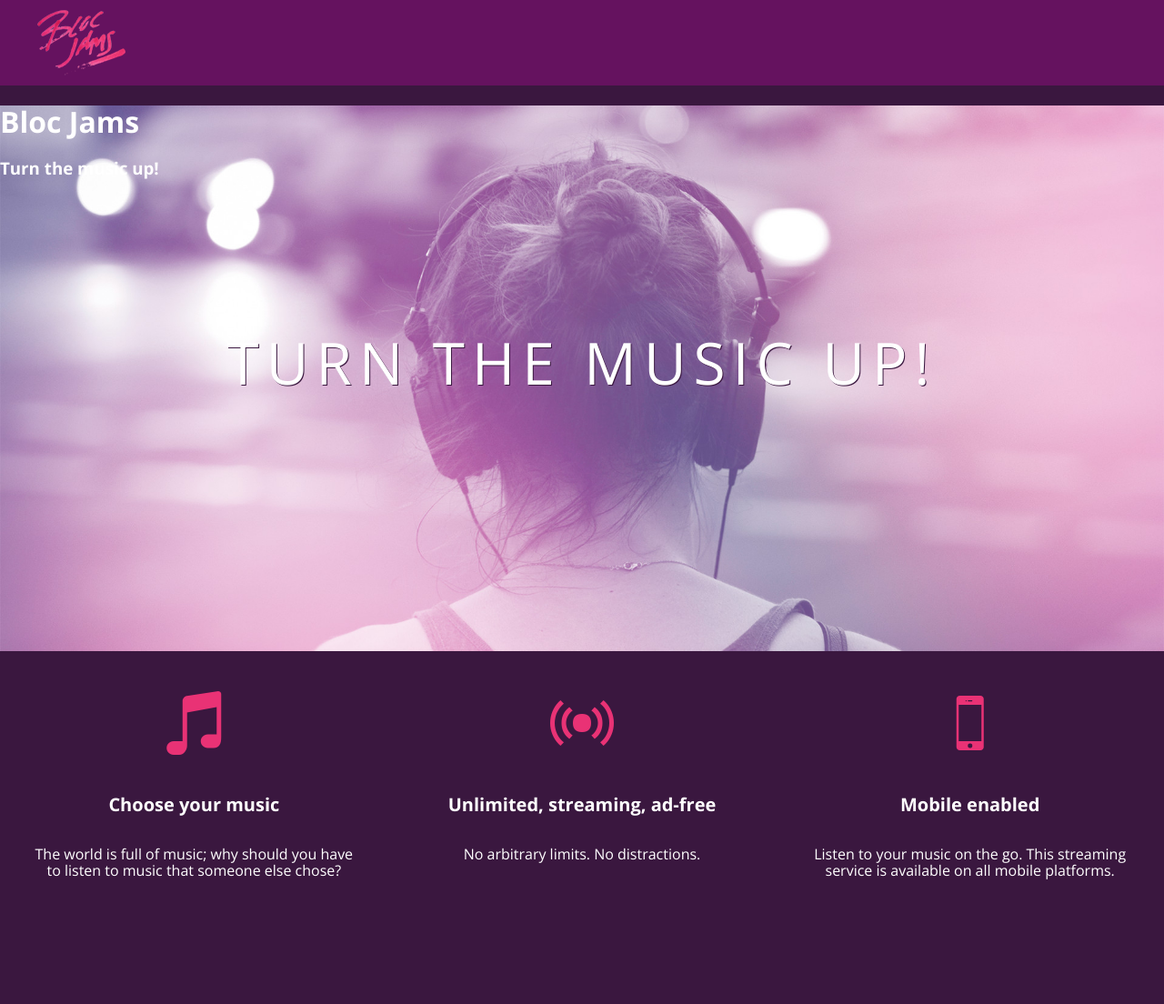
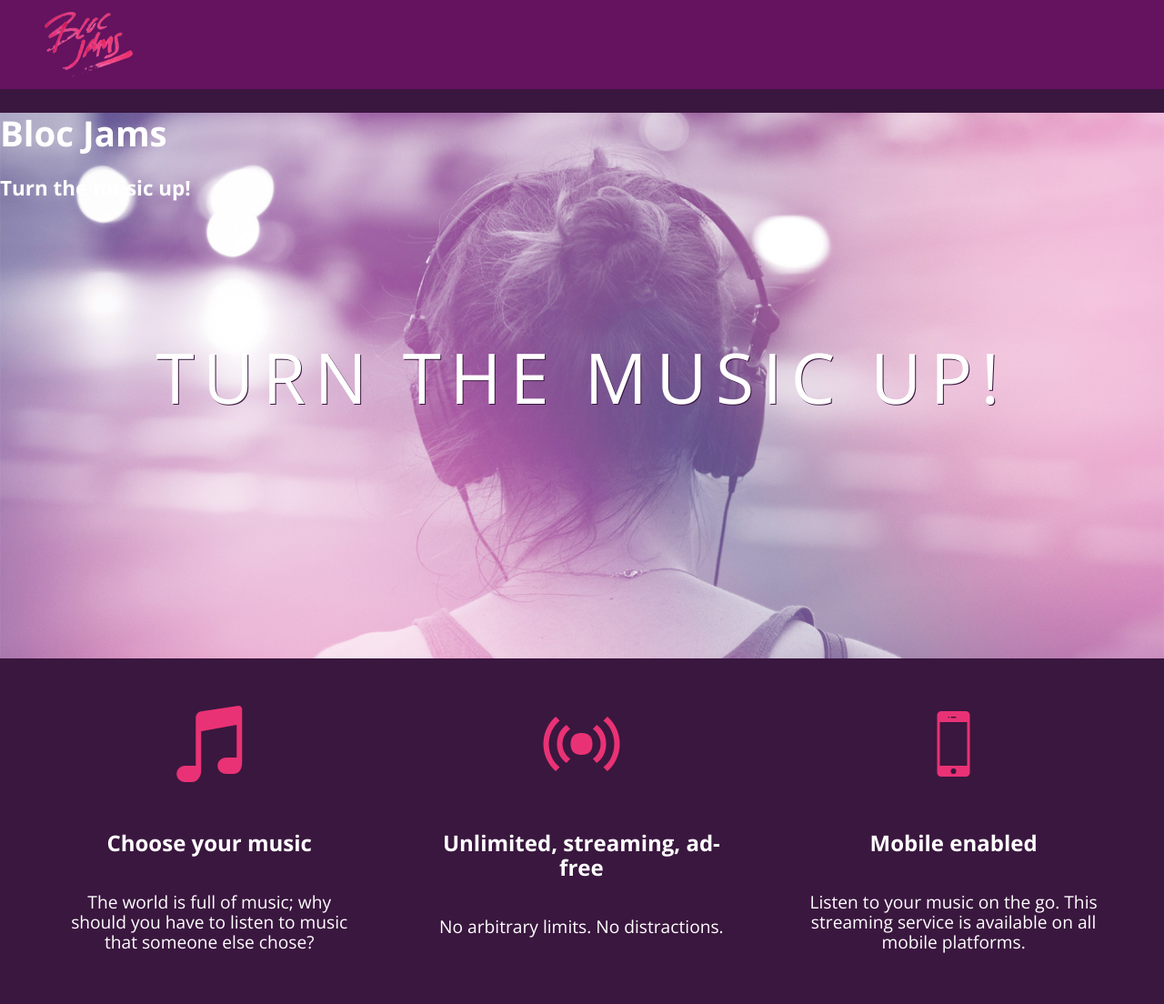
Before and after one commit to MPH320/bloc-jams, a plain HTML site: page index.html in a window 1280 px wide. Shown: the whole page at 91% size. Before the commit the page ends 1014 px from the top, so only its background shows below. Drawn offline with nearby package versions, Linux system fonts and the light colour scheme.

Commit message:
module-2-checkpoint-4 -HTML & CSS: Responsiveness- Completed

```diff
--- a/index.html
+++ b/index.html
@@ -2,10 +2,12 @@
  <html>
      <head>
         <title>Bloc Jams</title>
+         <meta name="viewport" content="width=device-width, initial-scale=1">
          <link rel="stylesheet" type="text/css" href="http://fonts.googleapis.com/css?family=Open+Sans:400,800,600,700,300">
          <link rel="stylesheet" type="text/css" href="http://code.ionicframework.com/ionicons/2.0.1/css/ionicons.min.css">
          <link rel="stylesheet" type="text/css" href="styles/normalize.css">
          <link rel="stylesheet" type="text/css" href="styles/main.css">
+         <link rel="stylesheet" type="text/css" href="styles/landing.css">
      </head>
      <body class="landing">
          <nav class="navbar"> <!-- navigation bar -->
@@ -16,22 +18,22 @@
              <h3>Turn the music up!</h3>
              <h1 class="hero-title">Turn the music up!</h1>
          </section>
-         <section class="selling-points"> <!-- selling points -->
+         <section class="selling-points container"> <!-- selling points -->
 
             <!-- selling point 1 -->
-            <div class="point">
+            <div class="point column third">
                 <span class="ion-music-note"></span>
                  <h5 class="point-title">Choose your music</h5>
                  <p class="point-description">The world is full of music; why should you have to listen to music that someone else chose?</p>
              </div>
              <!-- selling point 2 -->
-             <div class="point">
+             <div class="point column third">
                  <span class="ion-radio-waves"></span>
                  <h5 class="point-title">Unlimited, streaming, ad-free</h5>
                  <p class="point-description">No arbitrary limits. No distractions.</p>
              </div>
              <!-- selling point 3 -->
-             <div class="point">
+             <div class="point column third">
                  <span class="ion-iphone"></span>
                  <h5 class="point-title">Mobile enabled</h5>
                  <p class="point-description">Listen to your music on the go. This streaming service is available on all mobile platforms.</p>
--- /dev/null
+++ b/styles/landing.css
@@ -0,0 +1,48 @@
+body.landing {
+     background-color: rgb(58,23,63);
+ }
+
+ .hero-content {
+     position: relative;
+     min-height: 600px;
+     background-image: url(../assets/images/bloc_jams_bg.jpg);
+     background-repeat: no-repeat;
+     background-position: center center;
+     background-size: cover;
+ }
+
+ .hero-content .hero-title {
+     position: absolute;
+     top: 40%;
+     -webkit-transform: translateY(-50%);
+     -moz-transform: translateY(-50%);
+     transform: translateY(-50%);
+     width: 100%;
+     text-align: center;
+     font-size: 4rem;
+     font-weight: 300;
+     text-transform: uppercase;
+     letter-spacing: 0.5rem;
+     text-shadow: 1px 1px 0px rgb(58,23,63);
+ }
+
+.selling-points {
+     position: relative;
+ }
+
+ .point {
+     position: relative;
+     padding: 2rem;
+     text-align: center;
+ }
+
+ .point .point-title {
+     font-size: 1.25rem;
+ }
+
+ .ion-music-note,
+ .ion-radio-waves,
+ .ion-iphone {
+     color: rgb(233,50,117);
+     font-size: 5rem;
+ }
--- a/styles/main.css
+++ b/styles/main.css
@@ -1,4 +1,10 @@
- html {
+*, *::before, *::after {
+     -moz-box-sizing: border-box;
+     -webkit-box-sizing: border-box;
+     box-sizing: border-box;
+ }
+
+html {
      height: 100%; /* makes sure our HTML takes up 100% of the browser window */
      font-size: 100%;
  }
@@ -7,10 +13,6 @@
      font-family: 'Open Sans'; /* sets our font to the "Open Sans" typeface */
      color: white;             /* sets the text color to white */
      min-height: 100%;         /* says the height of the body must be, at minimum, 100% of the window */
- }
-
- body.landing {
-     background-color: rgb(58,23,63); /* sets the background color to an RGB value (see below) */
  }
 
 .navbar {
@@ -23,55 +25,34 @@
      left: 2rem;
  }
 
-.hero-content {
-     position: relative; /* positioning will be explained in a resource */
-     min-height: 600px;  /* hero content element must be _at least_ 600 pixels */
-     background-image: url(../assets/images/bloc_jams_bg.jpg);
-     background-repeat: no-repeat;
-     background-position: center center;
-     background-size: cover;
+.container {
+     margin: 0 auto;
+     max-width: 64rem;
  }
 
-.hero-content .hero-title {
-     position: absolute;             /* positioning will be explained in a resource */
-     top: 40%;                       /* positioning will be explained in a resource */
-     -webkit-transform: translateY(-50%);
-     -moz-transform: translateY(-50%);
-     -ms-transform: translateY(-50%);
-     transform: translateY(-50%);
-     width: 100%;                    /* makes sure the title inhabits the full width of its container */
-     text-align: center;             /* aligns text in the horizontal center of the element */
-     font-size: 4rem;                /* specifies the size of the font in root em units */
-     font-weight: 300;               /* makes the font thinner or lighter weight */
-     text-transform: uppercase;      /* transforms the text to be all uppercase lettering */
-     letter-spacing: 0.5rem;         /* puts 0.5 root ems worth of space between each letter */
-     text-shadow: 1px 1px 0px rgb(58,23,63); /* creates a shadow underneath the text for readability over the image */
+/* Medium and small screens (640px) */
+ @media (min-width: 640px) {
+   /* Style information will go here */
+     html { font-size: 112%; }
+
+
+     .column {
+         float: left;
+         padding-left: 1rem;
+         padding-right: 1rem;
+     }
+
+
+     .column.full { width: 100%; }
+     .column.two-thirds { width: 66.7%; }
+     .column.half { width: 50%; }
+     .column.third { width: 33.3%; }
+     .column.fourth { width: 25%; }
+     .column.flow-opposite { float: right; }
  }
 
-.selling-points {
-     position: relative;
-     display: table;
-     width: 100%;
-     -webkit-box-sizing: border-box;
-     -moz-box-sizing: border-box;
-     box-sizing: border-box; /* we'll explain this in a resource */
+ /* Large screens (1024px) */
+ @media (min-width: 1024px) {
+   /* Style information will go here */
+     html { font-size: 120%; }
  }
-
- .point {
-     display: table-cell;
-     position: relative;
-     width: 33.3%;
-     padding: 2rem;
-     text-align: center;
- }
-
- .point .point-title {
-     font-size: 1.25rem;
- }
-
- .ion-music-note,
- .ion-radio-waves,
- .ion-iphone {
-     color: rgb(233,50,117);
-     font-size: 5rem;
- }
```
